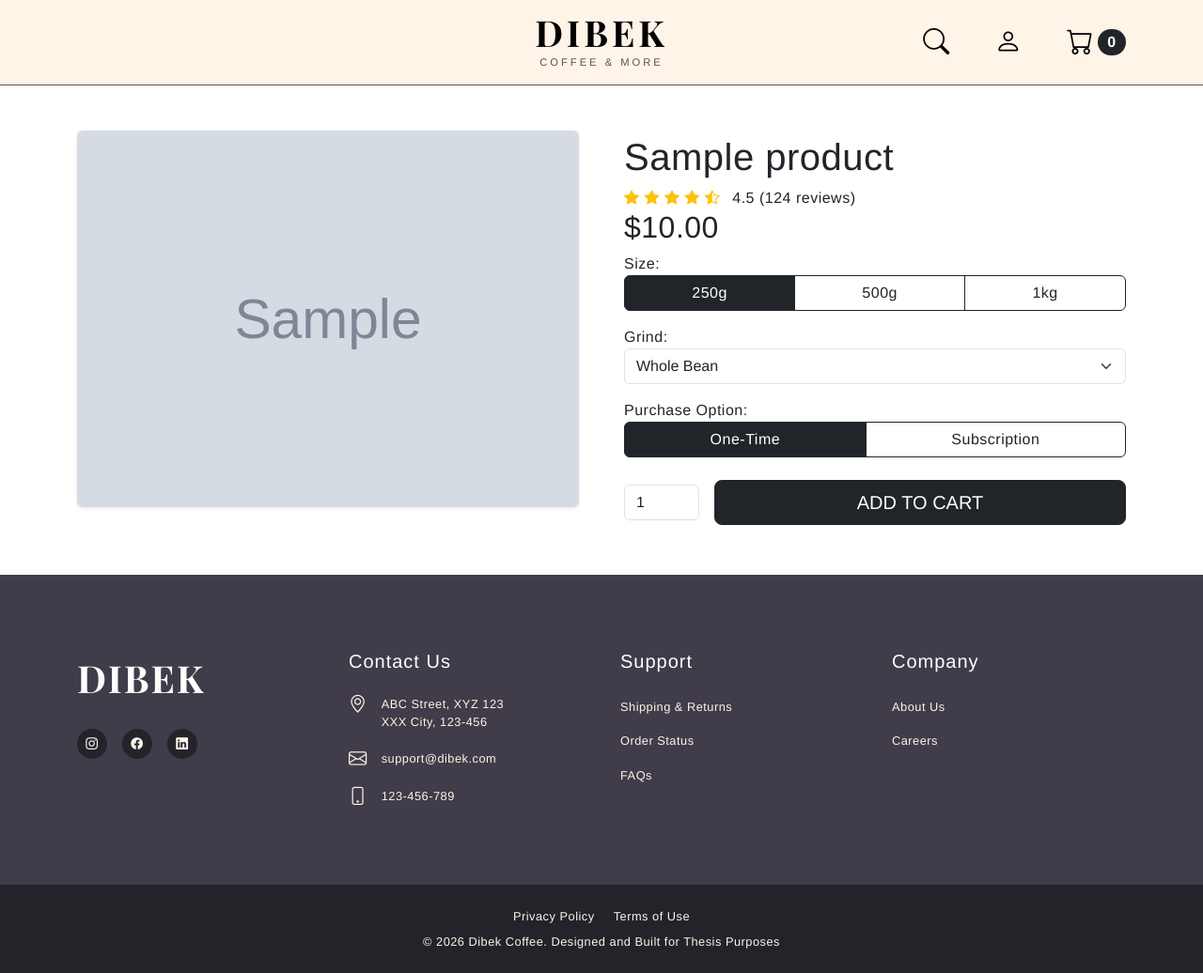
After one commit to sudeirmaak/thesis_ecommerce, a Django app: a page that uses templates/store/product_detail.html in a window 1280 px wide. The commit adds this page. Shown: the whole page at 94% size. Run offline with Django 5.2, Linux system fonts and the light colour scheme; tables that the repository leaves empty hold one stand-in row (values such as "Sample post"); grey boxes marked "Sample" are stand-in pictures; some web fonts are replaced.

Commit message:
finished general layout of product listing and detail pages

```diff
--- /dev/null
+++ b/templates/store/product_detail.html
@@ -0,0 +1,64 @@
+{% extends 'base.html' %}
+{% block content %}
+
+<div class="container py-5">
+    <div class="row gx-5 align-items-center">
+        <div class="col-md-6 mb-4">
+            <img src="{{ product.image.url }}" class="image-fluid w-100 rounded shadow-sm">
+        </div>
+        <div class="col-md-6 mb-5 mb-md-0">
+            <h1>{{ product.name }}</h1>
+            <!-- Dummy Stars for now-->
+            <i class="bi bi-star-fill text-warning"></i>
+            <i class="bi bi-star-fill text-warning"></i>
+            <i class="bi bi-star-fill text-warning"></i>
+            <i class="bi bi-star-fill text-warning"></i>
+            <i class="bi bi-star-half text-warning"></i>
+            <span class="ms-2">4.5 (124 reviews)</span>
+
+            <h2>${{ product.price }}</h2>
+
+            <!-- action method vs later -->
+            <form>
+                <label>Size:</label>
+                <div class="btn-group w-100 mb-3">
+
+                    <input type="radio" class="btn-check" name="size" id="size_250" autocomplete="off" checked>
+                    <label class="btn btn-outline-dark" for="size_250">250g</label>
+
+                    <input type="radio" class="btn-check" name="size" id="size_500" autocomplete="off">
+                    <label class="btn btn-outline-dark" for="size_500">500g</label>
+
+                    <input type="radio" class="btn-check" name="size" id="size_1kg" autocomplete="off">
+                    <label class="btn btn-outline-dark" for="size_1kg">1kg</label>
+
+                </div>
+
+                <label>Grind:</label>
+                <select class="form-select mb-3">
+                    <option>Whole Bean</option>
+                    <option>Espresso</option>
+                    <option>Filter</option>
+                </select>
+
+                <label>Purchase Option:</label>
+                <div class="btn-group w-100 mb-4">
+
+                    <input type="radio" class="btn-check" name="purchase" id="one_time" autocomplete="off" checked>
+                    <label class="btn btn-outline-dark" for="one_time">One-Time</label>
+
+                    <input type="radio" class="btn-check" name="purchase" id="subscription" autocomplete="off">
+                    <label class="btn btn-outline-dark" for="subscription">Subscription</label>
+
+                </div>
+
+                <div class="d-flex align-items-center gap-3">
+                    <input type="number" class="form-control" value="1" min="1" style="width: 80px;">
+                    <button type="submit" class="btn btn-dark btn-lg flex-grow-1">ADD TO CART</button>
+                </div>
+            </form>
+        </div>
+    </div>
+</div>
+
+{% endblock %}
--- a/templates/store/product_list.html
+++ b/templates/store/product_list.html
@@ -2,7 +2,7 @@
 {% block content%}
 
 <div class="container py-5">
-    <h1>Shop Premium Coffee</h1>
+    <h1>General Logic - Style Later</h1>
     <div class="row">
         {% for product in products %}
         <div class="col-md-4 mb-4">
```
